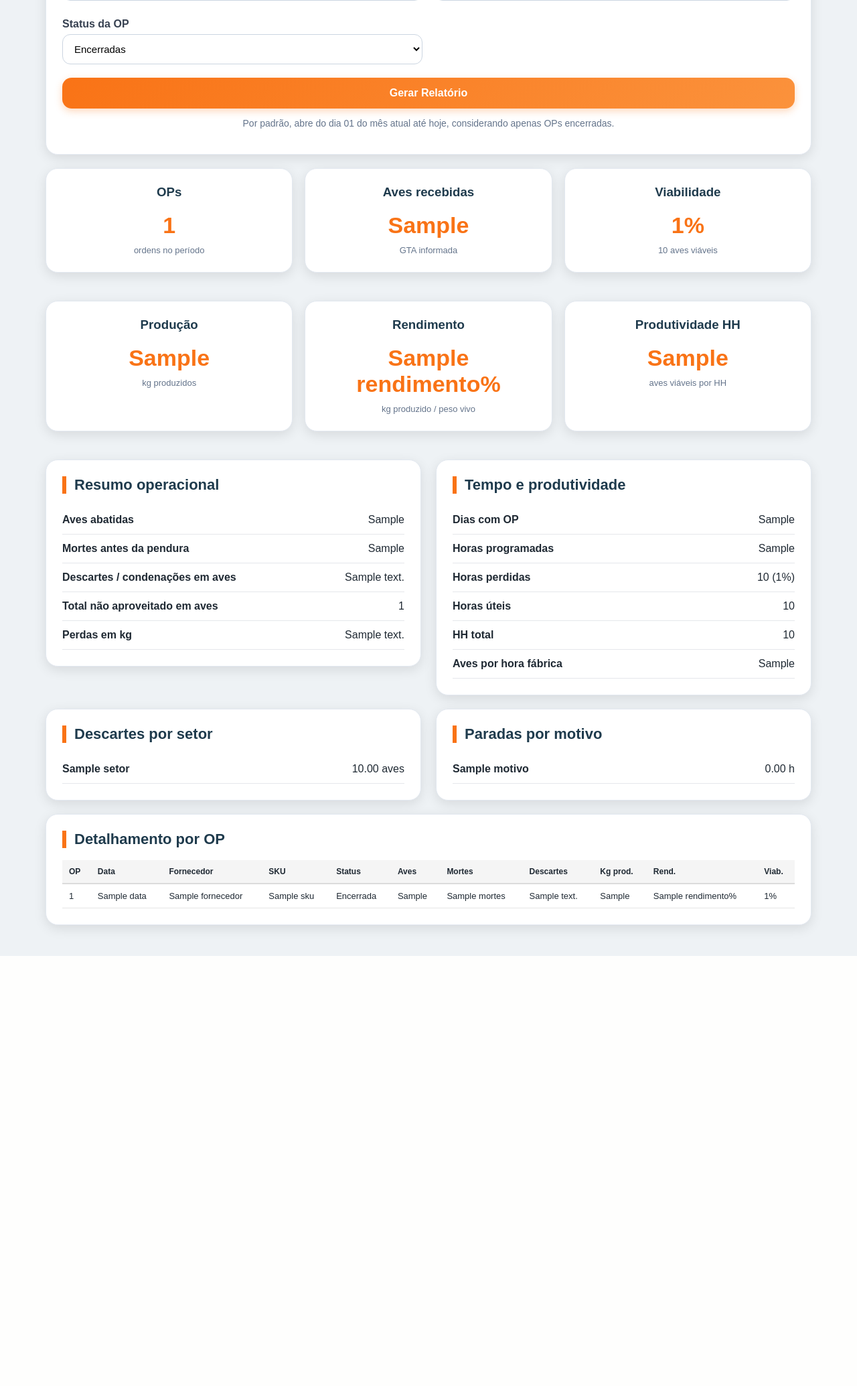
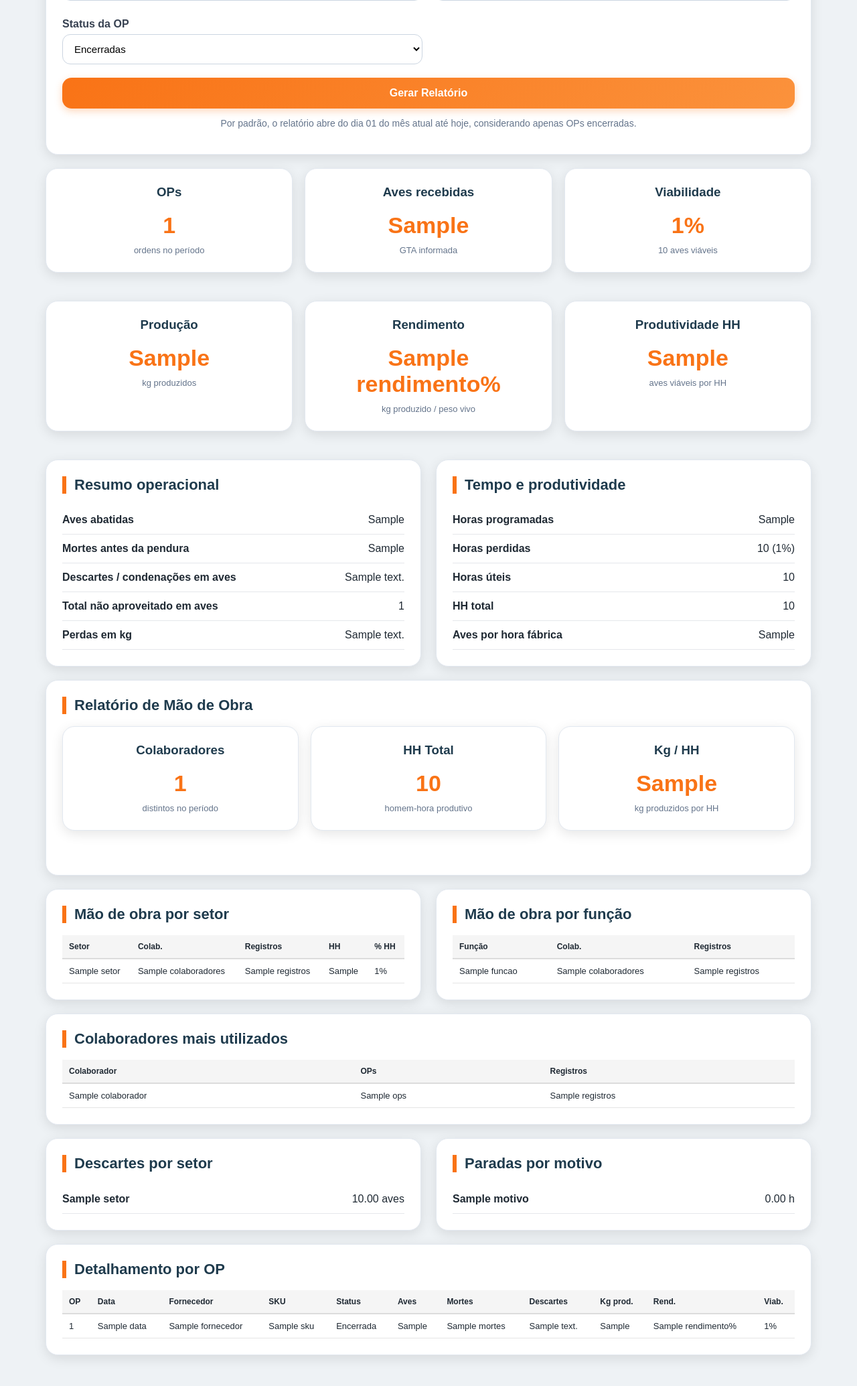
Before and after one commit to RaoMao0712/abatedouro-indicadores, a Flask app: template templates/relatorio.html in a window 1280 px wide. Shown: the part 377-2446 px from the top of the page at 67% size. Before the commit the page ends 1804 px from the top, so only its background shows below. Run offline with Flask 3, Linux system fonts and the light colour scheme; the template is opened without the code that fills it: most values are stand-ins (such as "Sample title", 1, 10 or a date in 2020); parts of the project's set-up code (start-up, migrations or seed data) failed here and were passed over; some libraries are stand-ins or nearby versions.

```diff
--- a/app.py
+++ b/app.py
@@ -1102,6 +1102,11 @@ def dashboard():
         hh_total=round(hh_total, 2),
         produtividade_hh=round(produtividade_hh, 2),
         aves_hora_fabrica=round(aves_hora_fabrica, 2),
+        kg_por_hh=round(kg_por_hh, 2),
+        total_colaboradores_distintos=total_colaboradores_distintos,
+        mao_obra_por_setor=mao_obra_por_setor,
+        mao_obra_por_funcao=mao_obra_por_funcao,
+        colaboradores_mais_utilizados=colaboradores_mais_utilizados,
         descartes_por_setor=descartes_por_setor,
         produtividade_setores=produtividade_setores,
         produtividade_setores_hora=produtividade_setores_hora
@@ -1540,6 +1545,7 @@ def editar_parada(parada_id):
         "Quebra de equipamento",
         "Manutenção corretiva",
         "Manutenção preventiva",
+        "Setup / Troca de Produto",
         "Falta de energia",
         "Ajuste operacional",
         "Limpeza / higienização",
@@ -1787,6 +1793,7 @@ def editar_paradas_lote():
         "Quebra de equipamento",
         "Manutenção corretiva",
         "Manutenção preventiva",
+        "Setup / Troca de Produto",
         "Falta de energia",
         "Ajuste operacional",
         "Limpeza / higienização",
@@ -2334,6 +2341,117 @@ def relatorio():
             "rendimento": round((kg_op / peso_op * 100) if peso_op > 0 else 0, 2),
             "viabilidade_percentual": round((viabilidade_op / aves_op * 100) if aves_op > 0 else 0, 2)
         })
+
+
+    # ================================
+    # RELATÓRIO DE MÃO DE OBRA
+    # ================================
+
+    colaboradores_distintos = set()
+    registros_por_setor = {}
+    colaboradores_por_setor_distintos = {}
+    registros_por_funcao = {}
+    colaboradores_por_funcao_distintos = {}
+    registros_por_colaborador = {}
+    ops_por_colaborador = {}
+
+    for item in mao_obra:
+        nome_original = (item["colaborador"] or "").strip()
+        nome = nome_original.lower()
+        setor = item["setor"] or "Não informado"
+
+        if not nome:
+            continue
+
+        colaboradores_distintos.add(nome)
+
+        registros_por_setor[setor] = registros_por_setor.get(setor, 0) + 1
+        colaboradores_por_setor_distintos.setdefault(setor, set()).add(nome)
+
+        registros_por_colaborador[nome_original] = registros_por_colaborador.get(nome_original, 0) + 1
+
+    cursor.execute(q(f"""
+    SELECT
+        m.colaborador,
+        m.funcao,
+        m.setor,
+        m.op_id
+    FROM apontamentos_mao_obra m
+    JOIN ordens_producao o ON o.id = m.op_id
+    WHERE {where_alias}
+      AND m.setor <> 'Expedição'
+    """), tuple(params_alias))
+
+    mao_obra_detalhada = cursor.fetchall()
+
+    for item in mao_obra_detalhada:
+        nome_original = (item["colaborador"] or "").strip()
+        nome = nome_original.lower()
+        funcao = item["funcao"] or "Não informada"
+
+        if not nome:
+            continue
+
+        registros_por_funcao[funcao] = registros_por_funcao.get(funcao, 0) + 1
+        colaboradores_por_funcao_distintos.setdefault(funcao, set()).add(nome)
+        ops_por_colaborador.setdefault(nome_original, set()).add(item["op_id"])
+
+    mao_obra_por_setor = []
+
+    for setor in setores_produtivos:
+        hh_setor = 0
+
+        for (data_op, setor_base), colaboradores in colaboradores_por_data_setor.items():
+            if setor_base != setor:
+                continue
+
+            horas_perdidas = horas_perdidas_por_data_setor.get((data_op, setor_base), 0)
+            horas_uteis = max(0, jornada_padrao - horas_perdidas)
+            hh_setor += len(colaboradores) * horas_uteis
+
+        percentual_hh = (hh_setor / hh_total * 100) if hh_total > 0 else 0
+
+        mao_obra_por_setor.append({
+            "setor": setor,
+            "registros": registros_por_setor.get(setor, 0),
+            "colaboradores": len(colaboradores_por_setor_distintos.get(setor, set())),
+            "hh": round(hh_setor, 2),
+            "percentual_hh": round(percentual_hh, 2)
+        })
+
+    mao_obra_por_funcao = []
+
+    for funcao, registros in registros_por_funcao.items():
+        mao_obra_por_funcao.append({
+            "funcao": funcao,
+            "registros": registros,
+            "colaboradores": len(colaboradores_por_funcao_distintos.get(funcao, set()))
+        })
+
+    mao_obra_por_funcao = sorted(
+        mao_obra_por_funcao,
+        key=lambda item: item["registros"],
+        reverse=True
+    )
+
+    colaboradores_mais_utilizados = []
+
+    for colaborador, registros in registros_por_colaborador.items():
+        colaboradores_mais_utilizados.append({
+            "colaborador": colaborador,
+            "registros": registros,
+            "ops": len(ops_por_colaborador.get(colaborador, set()))
+        })
+
+    colaboradores_mais_utilizados = sorted(
+        colaboradores_mais_utilizados,
+        key=lambda item: item["registros"],
+        reverse=True
+    )
+
+    kg_por_hh = (kg_produzidos / hh_total) if hh_total > 0 else 0
+    total_colaboradores_distintos = len(colaboradores_distintos)
+
 
     conn.close()
 
--- a/templates/apontamento_paradas.html
+++ b/templates/apontamento_paradas.html
@@ -14,6 +14,8 @@
 {% set lista_motivos_parada = [
     "Falta de matéria prima",
     "Falta de insumos",
+    "Setup entre produtos",
+    "Falta de energia",
     "Falta de mão de obra",
     "Quebra de equipamento"
 ] %}
--- a/templates/relatorio.html
+++ b/templates/relatorio.html
@@ -20,7 +20,10 @@
             <div>
                 <label>Fornecedor</label>
                 <select name="fornecedor">
-                    <option value="Todos" {% if fornecedor_filtro == "Todos" %}selected{% endif %}>Todos</option>
+                    <option value="Todos" {% if fornecedor_filtro == "Todos" %}selected{% endif %}>
+                        Todos
+                    </option>
+
                     {% for fornecedor in fornecedores %}
                     <option value="{{ fornecedor.nome }}" {% if fornecedor_filtro == fornecedor.nome %}selected{% endif %}>
                         {{ fornecedor.nome }}
@@ -32,9 +35,14 @@
             <div>
                 <label>SKU / Processo</label>
                 <select name="sku">
-                    <option value="Todos" {% if sku_filtro == "Todos" %}selected{% endif %}>Todos</option>
+                    <option value="Todos" {% if sku_filtro == "Todos" %}selected{% endif %}>
+                        Todos
+                    </option>
+
                     {% for sku in skus %}
-                    <option value="{{ sku }}" {% if sku_filtro == sku %}selected{% endif %}>{{ sku }}</option>
+                    <option value="{{ sku }}" {% if sku_filtro == sku %}selected{% endif %}>
+                        {{ sku }}
+                    </option>
                     {% endfor %}
                 </select>
             </div>
@@ -42,9 +50,17 @@
             <div>
                 <label>Status da OP</label>
                 <select name="status">
-                    <option value="Encerrada" {% if status_filtro == "Encerrada" %}selected{% endif %}>Encerradas</option>
-                    <option value="Aberta" {% if status_filtro == "Aberta" %}selected{% endif %}>Abertas</option>
-                    <option value="Todas" {% if status_filtro == "Todas" %}selected{% endif %}>Todas</option>
+                    <option value="Encerrada" {% if status_filtro == "Encerrada" %}selected{% endif %}>
+                        Encerradas
+                    </option>
+
+                    <option value="Aberta" {% if status_filtro == "Aberta" %}selected{% endif %}>
+                        Abertas
+                    </option>
+
+                    <option value="Todas" {% if status_filtro == "Todas" %}selected{% endif %}>
+                        Todas
+                    </option>
                 </select>
             </div>
         </div>
@@ -52,48 +68,250 @@
         <button type="submit">Gerar Relatório</button>
     </form>
 
-    <p class="obs">Por padrão, abre do dia 01 do mês atual até hoje, considerando apenas OPs encerradas.</p>
+    <p class="obs">
+        Por padrão, o relatório abre do dia 01 do mês atual até hoje, considerando apenas OPs encerradas.
+    </p>
 </div>
 
 <div class="cards-resumo">
-    <div class="card resumo"><h3>OPs</h3><p>{{ total_ops }}</p><span>ordens no período</span></div>
-    <div class="card resumo"><h3>Aves recebidas</h3><p>{{ aves_recebidas }}</p><span>GTA informada</span></div>
-    <div class="card resumo"><h3>Viabilidade</h3><p>{{ viabilidade_percentual }}%</p><span>{{ viabilidade }} aves viáveis</span></div>
+
+    <div class="card resumo">
+        <h3>OPs</h3>
+        <p>{{ total_ops }}</p>
+        <span>ordens no período</span>
+    </div>
+
+    <div class="card resumo">
+        <h3>Aves recebidas</h3>
+        <p>{{ aves_recebidas }}</p>
+        <span>GTA informada</span>
+    </div>
+
+    <div class="card resumo">
+        <h3>Viabilidade</h3>
+        <p>{{ viabilidade_percentual }}%</p>
+        <span>{{ viabilidade }} aves viáveis</span>
+    </div>
+
 </div>
 
 <div class="cards-resumo">
-    <div class="card resumo"><h3>Produção</h3><p>{{ kg_produzidos }}</p><span>kg produzidos</span></div>
-    <div class="card resumo"><h3>Rendimento</h3><p>{{ rendimento }}%</p><span>kg produzido / peso vivo</span></div>
-    <div class="card resumo"><h3>Produtividade HH</h3><p>{{ produtividade_hh }}</p><span>aves viáveis por HH</span></div>
+
+    <div class="card resumo">
+        <h3>Produção</h3>
+        <p>{{ kg_produzidos }}</p>
+        <span>kg produzidos</span>
+    </div>
+
+    <div class="card resumo">
+        <h3>Rendimento</h3>
+        <p>{{ rendimento }}%</p>
+        <span>kg produzido / peso vivo</span>
+    </div>
+
+    <div class="card resumo">
+        <h3>Produtividade HH</h3>
+        <p>{{ produtividade_hh }}</p>
+        <span>aves viáveis por HH</span>
+    </div>
+
 </div>
 
 <div class="grid-dashboard">
+
     <div class="card">
         <h2>Resumo operacional</h2>
-        <div class="linha-info"><strong>Aves abatidas</strong><span>{{ aves_abatidas }}</span></div>
-        <div class="linha-info"><strong>Mortes antes da pendura</strong><span>{{ mortes_antes_pendura }}</span></div>
-        <div class="linha-info"><strong>Descartes / condenações em aves</strong><span>{{ descartes_aves }}</span></div>
-        <div class="linha-info"><strong>Total não aproveitado em aves</strong><span>{{ total_problemas_aves }}</span></div>
-        <div class="linha-info"><strong>Perdas em kg</strong><span>{{ descartes_kg }}</span></div>
+
+        <div class="linha-info">
+            <strong>Aves abatidas</strong>
+            <span>{{ aves_abatidas }}</span>
+        </div>
+
+        <div class="linha-info">
+            <strong>Mortes antes da pendura</strong>
+            <span>{{ mortes_antes_pendura }}</span>
+        </div>
+
+        <div class="linha-info">
+            <strong>Descartes / condenações em aves</strong>
+            <span>{{ descartes_aves }}</span>
+        </div>
+
+        <div class="linha-info">
+            <strong>Total não aproveitado em aves</strong>
+            <span>{{ total_problemas_aves }}</span>
+        </div>
+
+        <div class="linha-info">
+            <strong>Perdas em kg</strong>
+            <span>{{ descartes_kg }}</span>
+        </div>
     </div>
 
     <div class="card">
         <h2>Tempo e produtividade</h2>
-        <div class="linha-info"><strong>Dias com OP</strong><span>{{ dias_periodo }}</span></div>
-        <div class="linha-info"><strong>Horas programadas</strong><span>{{ horas_programadas }}</span></div>
-        <div class="linha-info"><strong>Horas perdidas</strong><span>{{ horas_perdidas_total }} ({{ percentual_jornada_perdida }}%)</span></div>
-        <div class="linha-info"><strong>Horas úteis</strong><span>{{ horas_uteis_total }}</span></div>
-        <div class="linha-info"><strong>HH total</strong><span>{{ hh_total }}</span></div>
-        <div class="linha-info"><strong>Aves por hora fábrica</strong><span>{{ aves_hora_fabrica }}</span></div>
+
+        <div class="linha-info">
+            <strong>Horas programadas</strong>
+            <span>{{ horas_programadas }}</span>
+        </div>
+
+        <div class="linha-info">
+            <strong>Horas perdidas</strong>
+            <span>{{ horas_perdidas_total }} ({{ percentual_jornada_perdida }}%)</span>
+        </div>
+
+        <div class="linha-info">
+            <strong>Horas úteis</strong>
+            <span>{{ horas_uteis_total }}</span>
+        </div>
+
+        <div class="linha-info">
+            <strong>HH total</strong>
+            <span>{{ hh_total }}</span>
+        </div>
+
+        <div class="linha-info">
+            <strong>Aves por hora fábrica</strong>
+            <span>{{ aves_hora_fabrica }}</span>
+        </div>
+    </div>
+
+</div>
+
+<div class="card">
+    <h2>Relatório de Mão de Obra</h2>
+
+    <div class="cards-resumo">
+        <div class="card resumo">
+            <h3>Colaboradores</h3>
+            <p>{{ total_colaboradores_distintos }}</p>
+            <span>distintos no período</span>
+        </div>
+
+        <div class="card resumo">
+            <h3>HH Total</h3>
+            <p>{{ hh_total }}</p>
+            <span>homem-hora produtivo</span>
+        </div>
+
+        <div class="card resumo">
+            <h3>Kg / HH</h3>
+            <p>{{ kg_por_hh }}</p>
+            <span>kg produzidos por HH</span>
+        </div>
     </div>
 </div>
 
 <div class="grid-dashboard">
+
+    <div class="card tabela-produtividade">
+        <h2>Mão de obra por setor</h2>
+
+        {% if mao_obra_por_setor %}
+            <div class="tabela-responsiva">
+                <table>
+                    <thead>
+                        <tr>
+                            <th>Setor</th>
+                            <th>Colab.</th>
+                            <th>Registros</th>
+                            <th>HH</th>
+                            <th>% HH</th>
+                        </tr>
+                    </thead>
+
+                    <tbody>
+                        {% for item in mao_obra_por_setor %}
+                        <tr>
+                            <td>{{ item.setor }}</td>
+                            <td>{{ item.colaboradores }}</td>
+                            <td>{{ item.registros }}</td>
+                            <td>{{ item.hh }}</td>
+                            <td>{{ item.percentual_hh }}%</td>
+                        </tr>
+                        {% endfor %}
+                    </tbody>
+                </table>
+            </div>
+        {% else %}
+            <p class="obs">Nenhum lançamento de mão de obra no período selecionado.</p>
+        {% endif %}
+    </div>
+
+    <div class="card tabela-produtividade">
+        <h2>Mão de obra por função</h2>
+
+        {% if mao_obra_por_funcao %}
+            <div class="tabela-responsiva">
+                <table>
+                    <thead>
+                        <tr>
+                            <th>Função</th>
+                            <th>Colab.</th>
+                            <th>Registros</th>
+                        </tr>
+                    </thead>
+
+                    <tbody>
+                        {% for item in mao_obra_por_funcao %}
+                        <tr>
+                            <td>{{ item.funcao }}</td>
+                            <td>{{ item.colaboradores }}</td>
+                            <td>{{ item.registros }}</td>
+                        </tr>
+                        {% endfor %}
+                    </tbody>
+                </table>
+            </div>
+        {% else %}
+            <p class="obs">Nenhuma função lançada no período selecionado.</p>
+        {% endif %}
+    </div>
+
+</div>
+
+<div class="card tabela-produtividade">
+    <h2>Colaboradores mais utilizados</h2>
+
+    {% if colaboradores_mais_utilizados %}
+        <div class="tabela-responsiva">
+            <table>
+                <thead>
+                    <tr>
+                        <th>Colaborador</th>
+                        <th>OPs</th>
+                        <th>Registros</th>
+                    </tr>
+                </thead>
+
+                <tbody>
+                    {% for item in colaboradores_mais_utilizados %}
+                    <tr>
+                        <td>{{ item.colaborador }}</td>
+                        <td>{{ item.ops }}</td>
+                        <td>{{ item.registros }}</td>
+                    </tr>
+                    {% endfor %}
+                </tbody>
+            </table>
+        </div>
+    {% else %}
+        <p class="obs">Nenhum colaborador lançado no período selecionado.</p>
+    {% endif %}
+</div>
+
+<div class="grid-dashboard">
+
     <div class="card">
         <h2>Descartes por setor</h2>
+
         {% if descartes_por_setor %}
             {% for item in descartes_por_setor %}
-            <div class="linha-info"><strong>{{ item.setor }}</strong><span>{{ "%.2f"|format(item.quantidade or 0) }} aves</span></div>
+            <div class="linha-info">
+                <strong>{{ item.setor }}</strong>
+                <span>{{ "%.2f"|format(item.quantidade or 0) }} aves</span>
+            </div>
             {% endfor %}
         {% else %}
             <p class="obs">Nenhum descarte em aves no período selecionado.</p>
@@ -102,32 +320,57 @@
 
     <div class="card">
         <h2>Paradas por motivo</h2>
+
         {% if paradas_por_motivo %}
             {% for item in paradas_por_motivo %}
-            <div class="linha-info"><strong>{{ item.motivo }}</strong><span>{{ "%.2f"|format(item.horas or 0) }} h</span></div>
+            <div class="linha-info">
+                <strong>{{ item.motivo }}</strong>
+                <span>{{ "%.2f"|format(item.horas or 0) }} h</span>
+            </div>
             {% endfor %}
         {% else %}
             <p class="obs">Nenhuma parada registrada no período selecionado.</p>
         {% endif %}
     </div>
+
 </div>
 
 <div class="card tabela-produtividade">
     <h2>Detalhamento por OP</h2>
+
     {% if linhas_op %}
         <div class="tabela-responsiva">
             <table>
                 <thead>
                     <tr>
-                        <th>OP</th><th>Data</th><th>Fornecedor</th><th>SKU</th><th>Status</th>
-                        <th>Aves</th><th>Mortes</th><th>Descartes</th><th>Kg prod.</th><th>Rend.</th><th>Viab.</th>
+                        <th>OP</th>
+                        <th>Data</th>
+                        <th>Fornecedor</th>
+                        <th>SKU</th>
+                        <th>Status</th>
+                        <th>Aves</th>
+                        <th>Mortes</th>
+                        <th>Descartes</th>
+                        <th>Kg prod.</th>
+                        <th>Rend.</th>
+                        <th>Viab.</th>
                     </tr>
                 </thead>
+
                 <tbody>
                     {% for item in linhas_op %}
                     <tr>
-                        <td>{{ item.id }}</td><td>{{ item.data }}</td><td>{{ item.fornecedor }}</td><td>{{ item.sku }}</td><td>{{ item.status }}</td>
-                        <td>{{ item.aves_recebidas }}</td><td>{{ item.mortes }}</td><td>{{ item.descartes }}</td><td>{{ item.kg_produzidos }}</td><td>{{ item.rendimento }}%</td><td>{{ item.viabilidade_percentual }}%</td>
+                        <td>{{ item.id }}</td>
+                        <td>{{ item.data }}</td>
+                        <td>{{ item.fornecedor }}</td>
+                        <td>{{ item.sku }}</td>
+                        <td>{{ item.status }}</td>
+                        <td>{{ item.aves_recebidas }}</td>
+                        <td>{{ item.mortes }}</td>
+                        <td>{{ item.descartes }}</td>
+                        <td>{{ item.kg_produzidos }}</td>
+                        <td>{{ item.rendimento }}%</td>
+                        <td>{{ item.viabilidade_percentual }}%</td>
                     </tr>
                     {% endfor %}
                 </tbody>
```
